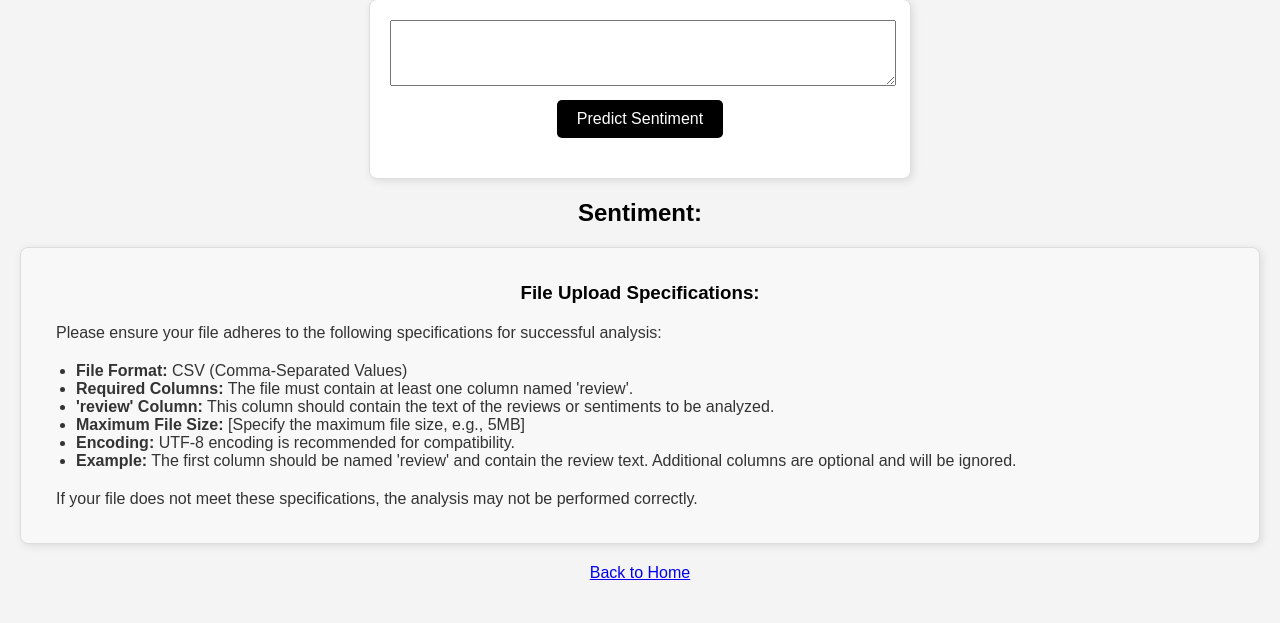
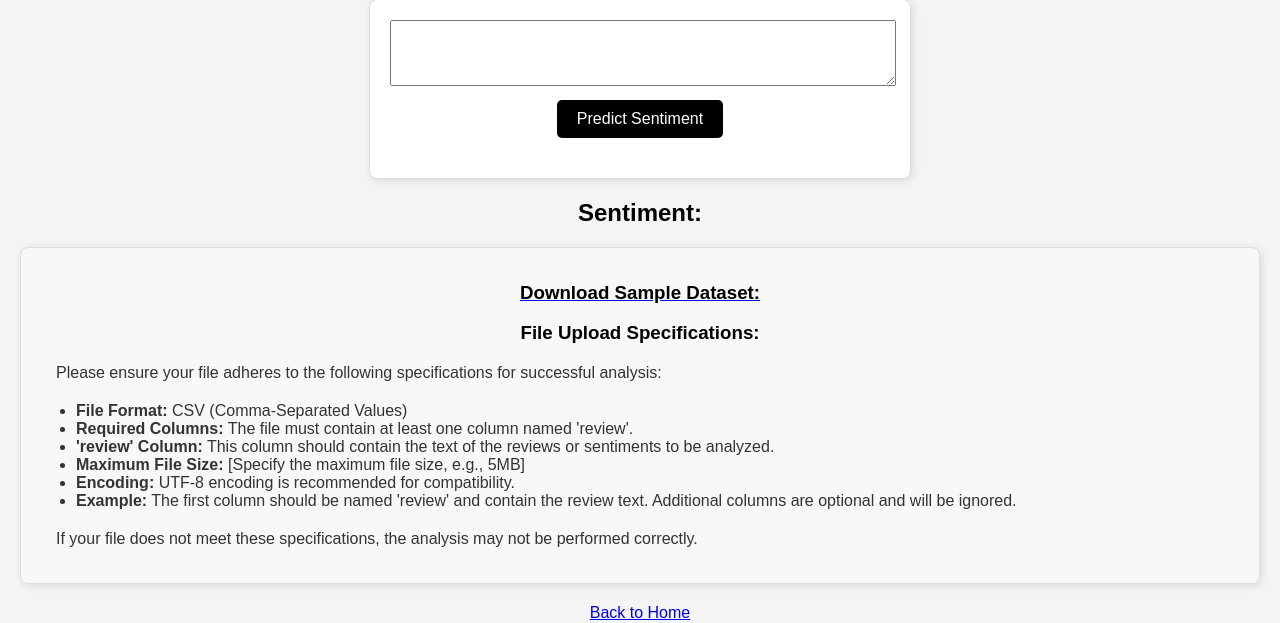
Before and after one commit to philipobiorah/bert_imdb_model_sentiment_analysis, a Flask app: page / in a window 1280 px wide. Shown: the part 328-951 px from the top of the page. Run offline with Flask 3, Linux system fonts and the light colour scheme.

Commit message:
added Download sample dataset

```diff
--- a/templates/upload.html
+++ b/templates/upload.html
@@ -147,6 +147,7 @@
           };
       </script>
       <div class="file-upload-specifications">
+        <a href="https://huggingface.co/spaces/philipobiorah/bert-sentiment-analysis/resolve/main/Student_Feedback_Dataset__20_Rows_.csv"><h3>Download Sample Dataset:</h3></a>
         <h3>File Upload Specifications:</h3>
         <p>Please ensure your file adheres to the following specifications for successful analysis:</p>
         <ul>
```
Also changed, not shown: 1 other file.
